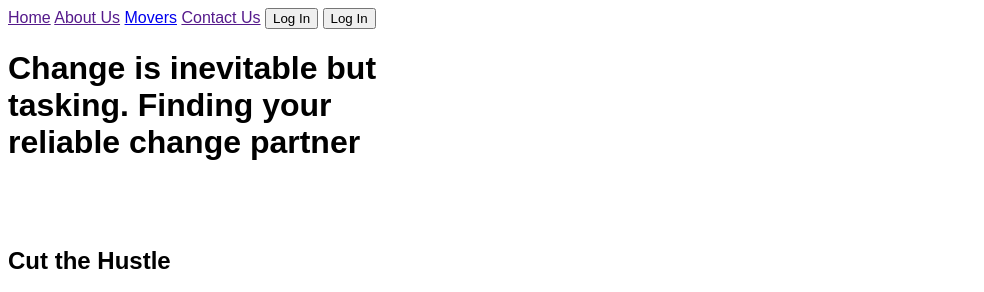
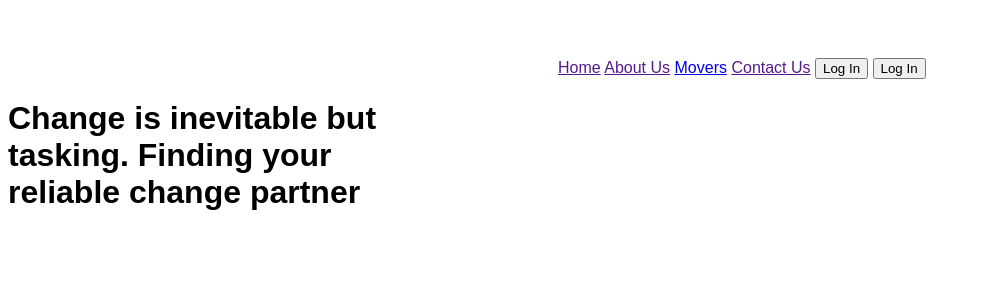
Before and after one commit to danielobare/quick-movers-website-ip, a plain HTML site: page index.html in a window 1280 px wide. Shown: the top 292 px of the page, without its empty margins (0-984 px from the left). Drawn offline with Linux system fonts and the light colour scheme; files whose address does not match are found by name.

Commit message:
It will add .nb to css

```diff
--- a/index.css
+++ b/index.css
@@ -26,3 +26,7 @@ button {
     padding-left: 64px;
     padding-bottom: 50px;
 }
+.nb {
+    margin-left: 550px;
+    padding-top: 50px;
+}
```
